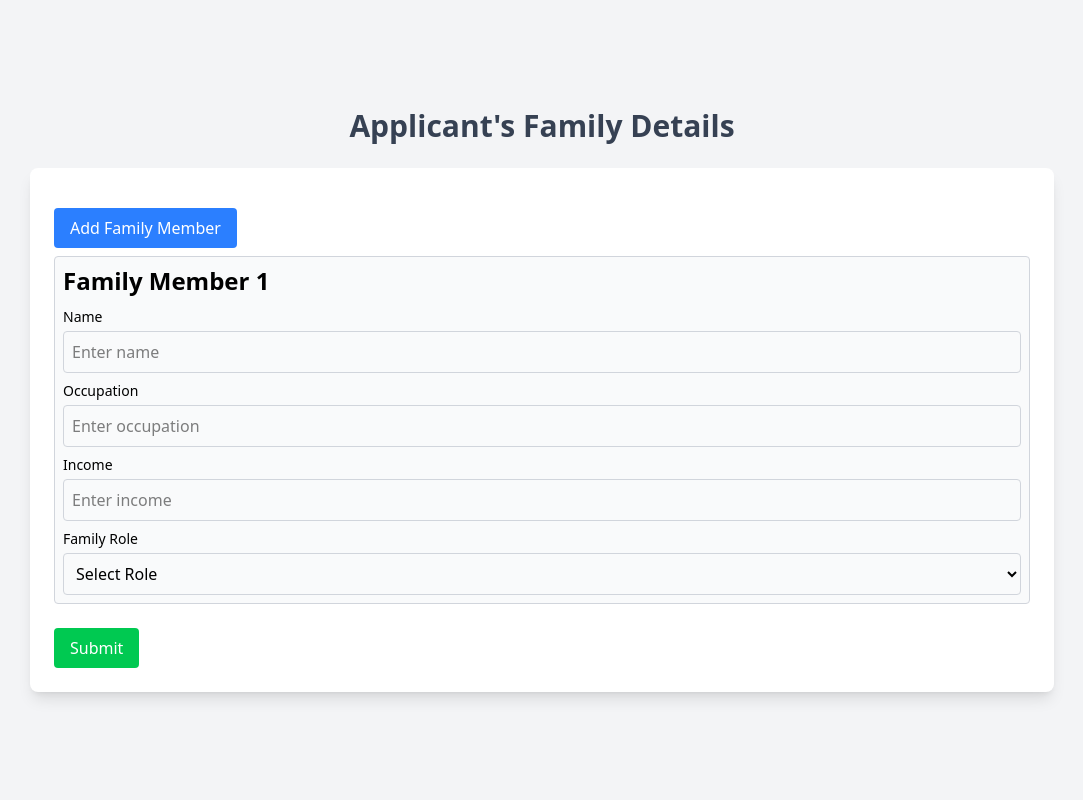
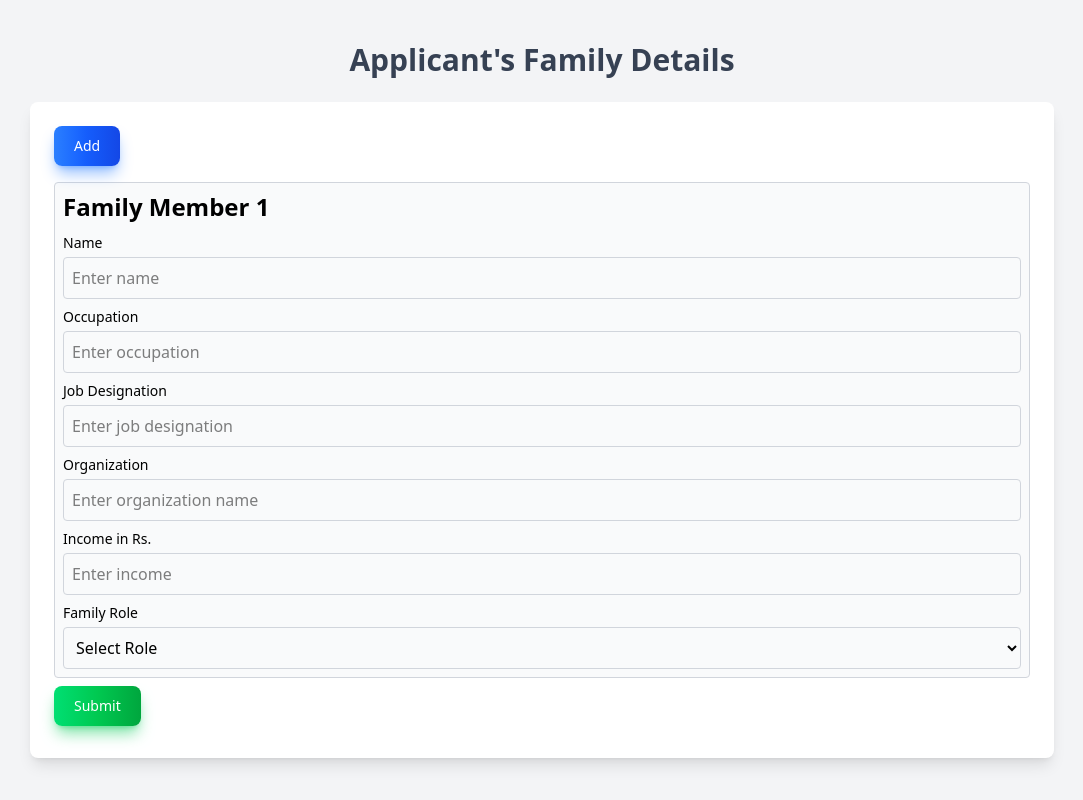
Before and after one commit to wahab8976/ScholarShip-Manager, a Next.js app: page /applicant/earnings in a window 1280 px wide. Shown: the whole page, without its empty margins (98-1181 px from the left). Built offline with nearby package versions, Linux system fonts and the light colour scheme.

Commit message:
Fixed Validations

```diff
--- a/app/applicant/earnings/page.jsx
+++ b/app/applicant/earnings/page.jsx
@@ -30,7 +30,16 @@ const Page = () => {
     formState: { errors },
   } = useForm({
     defaultValues: {
-      familyMembers: [{ name: "", occupation: "", income: "", role: "" }],
+      familyMembers: [
+        {
+          name: "",
+          occupation: "",
+          jobDesignation: "",
+          organization: "",
+          income: "",
+          role: "",
+        },
+      ],
     },
   });
 
@@ -39,10 +48,8 @@ const Page = () => {
     name: "familyMembers",
   });
 
-  // Track selected roles
   const selectedRoles = watch("familyMembers")?.map((member) => member.role);
 
-  // Load data from local storage when component mounts
   useEffect(() => {
     const storedData = localStorage.getItem("familyMembers");
     if (storedData) {
@@ -76,11 +83,18 @@ const Page = () => {
         <button
           type="button"
           onClick={() =>
-            append({ name: "", occupation: "", income: "", role: "" })
+            append({
+              name: "",
+              occupation: "",
+              jobDesignation: "",
+              organization: "",
+              income: "",
+              role: "",
+            })
           }
-          className="mt-4 bg-blue-500 text-white px-4 py-2 rounded"
+          className="cursor-pointer text-white bg-gradient-to-r from-blue-500 via-blue-600 to-blue-700 hover:bg-gradient-to-br focus:ring-4 focus:outline-none focus:ring-blue-300 dark:focus:ring-blue-800 shadow-lg shadow-blue-500/50 dark:shadow-lg dark:shadow-blue-800/80 font-medium rounded-lg text-sm px-5 py-2.5 text-center me-2 mb-2"
         >
-          Add Family Member
+          Add
         </button>
 
         {fields.map((member, index) => (
@@ -96,9 +110,13 @@ const Page = () => {
                 <button
                   type="button"
                   onClick={() => remove(index)}
-                  className="bg-red-500 text-white px-3 py-1 rounded"
+                  className="cursor-pointer text-white bg-gradient-to-r from-red-400 via-red-500 to-red-600 hover:bg-gradient-to-br focus:ring-4 focus:outline-none focus:ring-red-300 dark:focus:ring-red-800 shadow-lg shadow-red-500/50 dark:shadow-lg dark:shadow-red-800/80 font-medium rounded-lg text-sm p-2 text-center me-2 mb-2"
                 >
-                  Delete
+                  <img
+                    className="h-6"
+                    src="/Trash.svg"
+                    alt="Delete Family Member"
+                  />
                 </button>
               )}
             </div>
@@ -133,8 +151,44 @@ const Page = () => {
               </p>
             )}
 
+            {/* Job Designation */}
+            <label className="block text-sm font-medium mt-2">
+              Job Designation
+            </label>
+            <input
+              {...register(`familyMembers.${index}.jobDesignation`, {
+                required: "Job Designation is required",
+              })}
+              className="w-full p-2 border border-gray-300 rounded mt-1"
+              placeholder="Enter job designation"
+            />
+            {errors.familyMembers?.[index]?.jobDesignation && (
+              <p className="text-red-500 text-sm">
+                {errors.familyMembers[index].jobDesignation.message}
+              </p>
+            )}
+
+            {/* Organization */}
+            <label className="block text-sm font-medium mt-2">
+              Organization
+            </label>
+            <input
+              {...register(`familyMembers.${index}.organization`, {
+                required: "Organization is required",
+              })}
+              className="w-full p-2 border border-gray-300 rounded mt-1"
+              placeholder="Enter organization name"
+            />
+            {errors.familyMembers?.[index]?.organization && (
+              <p className="text-red-500 text-sm">
+                {errors.familyMembers[index].organization.message}
+              </p>
+            )}
+
             {/* Income */}
-            <label className="block text-sm font-medium mt-2">Income</label>
+            <label className="block text-sm font-medium mt-2">
+              Income in Rs.
+            </label>
             <input
               {...register(`familyMembers.${index}.income`, {
                 required: "Income is required",
@@ -186,7 +240,7 @@ const Page = () => {
 
         <button
           type="submit"
-          className="mt-4 bg-green-500 text-white px-4 py-2 rounded"
+          className="cursor-pointer text-white bg-gradient-to-r from-green-400 via-green-500 to-green-600 hover:bg-gradient-to-br focus:ring-4 focus:outline-none focus:ring-green-300 dark:focus:ring-green-800 shadow-lg shadow-green-500/50 dark:shadow-lg dark:shadow-green-800/80 font-medium rounded-lg text-sm px-5 py-2.5 text-center me-2 mb-2"
         >
           Submit
         </button>
```
